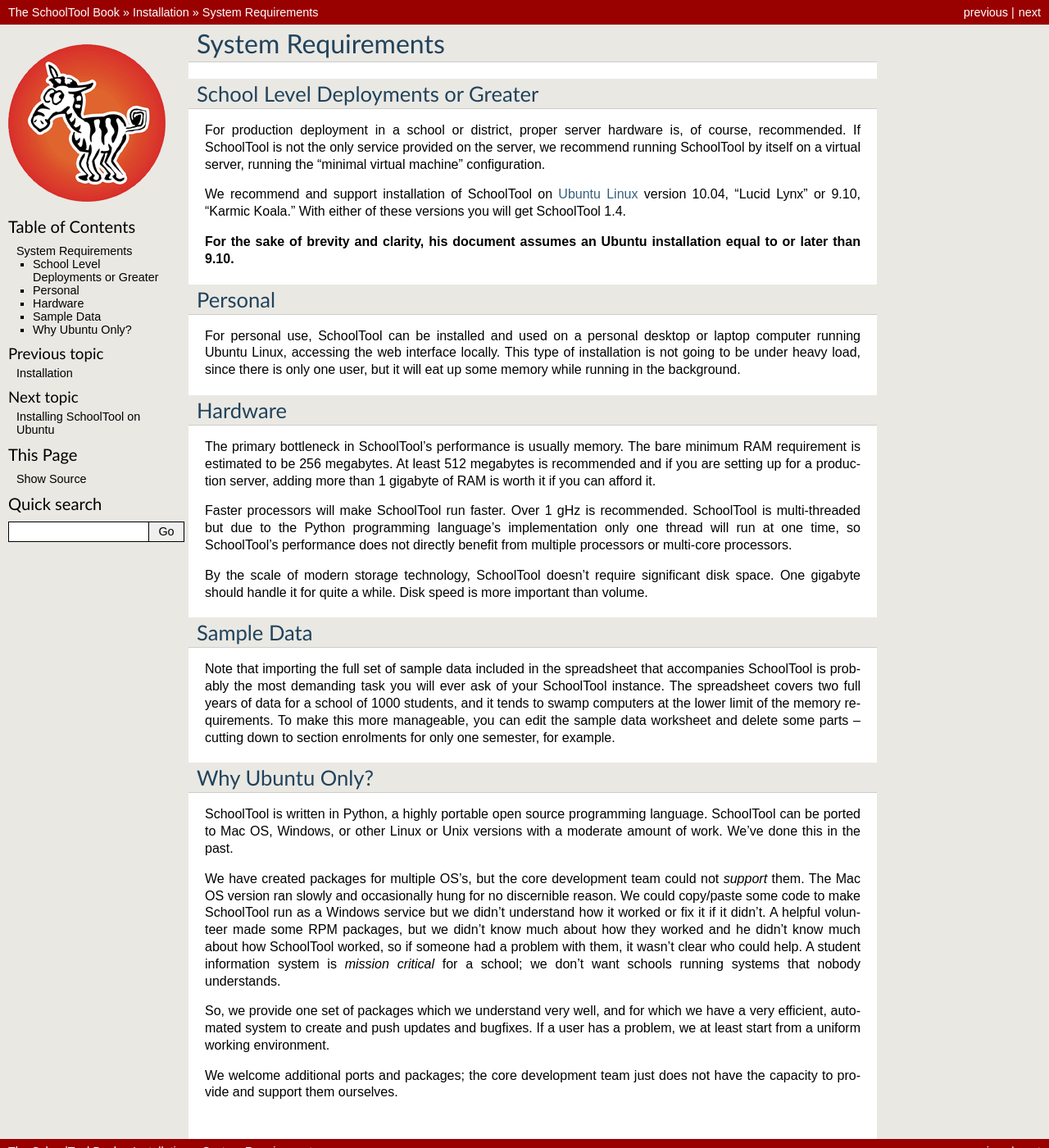
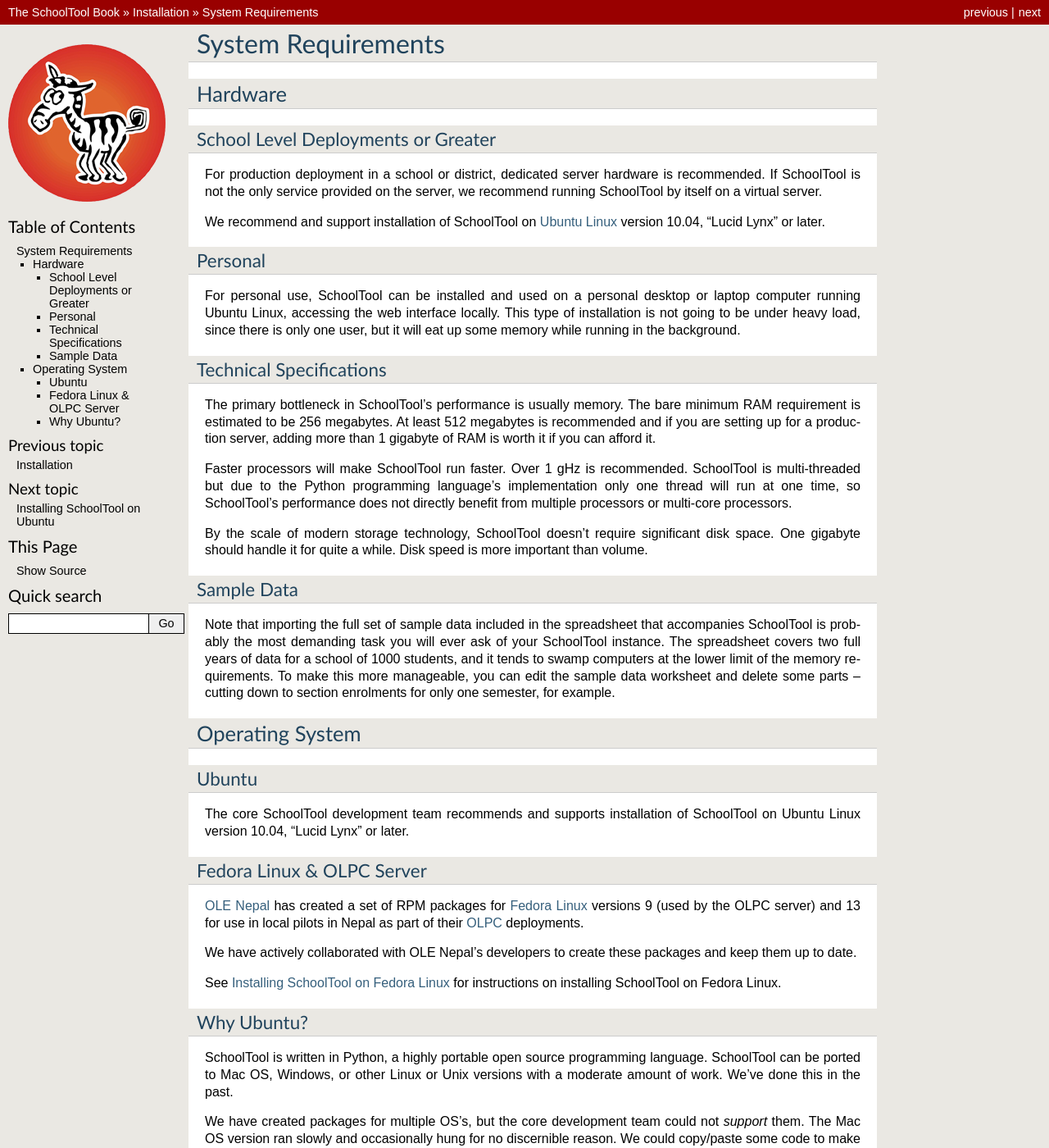
Before and after one commit to schooltool-project/schooltool-book, a Sphinx documentation site: the page built from source/system-requirements.rst, in a window 1280 px wide and 1400 px high. Shown: the whole window at 82% size. Built offline with Sphinx 7.4.7, drawn with Linux system fonts in a browser that asks for light colours; some of the changed text lies outside the part shown.

Commit message:
Added Fedora instructions and integrated them.

```diff
--- a/source/install.rst
+++ b/source/install.rst
@@ -42,3 +42,26 @@
    To create pdf reports, you currently need to enable the Ubuntu "multiverse" software repositories.  Go to the **System** menu, then **Administration** and select **Software Sources**.  Check the box that says **Software restricted by copyright or legal issues (multiverse)**.  You can also do this by uncommenting the multiverse entries in ``/etc/apt/sources.list``.
 
    Then ``sudo apt-get install msttcorefonts`` or install the ``msttcorefonts`` package via Synaptic.  We're working on replacing this with completely free and unencumbered fonts that will eliminate these extra steps.
+
+Controlling the Server
+----------------------
+
+Once you've installed the SchoolTool server, it will automatically start running and restart itself whenever you start the computer.  Thus, SchoolTool will be running in the background and available at http://localhost:7080 whenever you need it.
+
+The SchoolTool server process will take up some of your computer's memory.  Whether or not you will notice this depends on how much memory you have on your computer, which other applications you use, and how many applications and server processes you use at the same time.
+
+You can start and stop the process manually if you'd like::
+
+    $ sudo service schooltool-2009 stop
+    $ sudo service schooltool-2009 start
+
+Note that there can be a delay of 30 seconds to a minute between when you issue the start command and the prompt returns, and when SchoolTool's web interface is actually accessible from a browser.
+
+Or, if you are more used to init.d scripts you can still use::
+
+    $ sudo /etc/init.d/schooltool-2009 stop
+    $ sudo /etc/init.d/schooltool-2009 start
+
+**Note:** If you want to use SchoolTool over a network or the internet go to :ref:`remote`.
+
+.. _managepass:
--- a/source/system-requirements.rst
+++ b/source/system-requirements.rst
@@ -1,22 +1,23 @@
 System Requirements
 ===================
+
+Hardware
+++++++++
 
 School Level Deployments or Greater
 -----------------------------------
 
-For production deployment in a school or district, proper server hardware is, of course, recommended.  If SchoolTool is not the only service provided on the server, we recommend running SchoolTool by itself on a virtual server, running the "minimal virtual machine" configuration.
+For production deployment in a school or district, dedicated server hardware is recommended.  If SchoolTool is not the only service provided on the server, we recommend running SchoolTool by itself on a virtual server.
 
-We recommend and support installation of SchoolTool on `Ubuntu Linux <http://ubuntu.com>`_ version 10.04, "Lucid Lynx" or 9.10, "Karmic Koala."  With either of these versions you will get SchoolTool 1.4.
-
-**For the sake of brevity and clarity, his document assumes an Ubuntu installation equal to or later than 9.10.**
+We recommend and support installation of SchoolTool on `Ubuntu Linux <http://ubuntu.com>`_ version 10.04, "Lucid Lynx" or later.
 
 Personal
 --------
 
 For personal use, SchoolTool can be installed and used on a personal desktop or laptop computer running Ubuntu Linux, accessing the web interface locally.  This type of installation is not going to be under heavy load, since there is only one user, but it will eat up some memory while running in the background.
 
-Hardware
---------
+Technical Specifications
+------------------------
 
 The primary bottleneck in SchoolTool's performance is usually memory.  The bare minimum RAM requirement is estimated to be 256 megabytes.  At least 512 megabytes is recommended and if you are setting up for a production server, adding more than 1 gigabyte of RAM is worth it if you can afford it.
 
@@ -29,13 +30,28 @@
 
 Note that importing the full set of sample data included in the spreadsheet that accompanies SchoolTool is probably the most demanding task you will ever ask of your SchoolTool instance.  The spreadsheet covers two full years of data for a school of 1000 students, and it tends to swamp computers at the lower limit of the memory requirements.  To make this more manageable, you can edit the sample data worksheet and delete some parts -- cutting down to section enrolments for only one semester, for example.
 
-Why Ubuntu Only?
-----------------
+Operating System
+++++++++++++++++
+
+Ubuntu
+------
+
+The core SchoolTool development team recommends and supports installation of SchoolTool on Ubuntu Linux version 10.04, “Lucid Lynx” or later.
+
+Fedora Linux & OLPC Server
+--------------------------
+
+`OLE Nepal <http://www.olenepal.org>`_ has created a set of RPM packages for `Fedora Linux <http://fedoralinux.org>`_ versions 9 (used by the OLPC server) and 13 for use in local pilots in Nepal as part of their `OLPC <http://laptop.org>`_ deployments.
+
+We have actively collaborated with OLE Nepal's developers to create these packages and keep them up to date.
+
+See :ref:`Fedora` for instructions on installing SchoolTool on Fedora Linux.
+
+Why Ubuntu?
+-----------
 
 SchoolTool is written in Python, a highly portable open source programming language.  SchoolTool can be ported to Mac OS, Windows, or other Linux or Unix versions with a moderate amount of work.  We've done this in the past.
 
-We have created packages for multiple OS's, but the core development team could not *support* them.  The Mac OS version ran slowly and occasionally hung for no discernible reason.  We could copy/paste some code to make SchoolTool run as a Windows service but we didn't understand how it worked or fix it if it didn't.  A helpful volunteer made some RPM packages, but we didn't know much about how they worked and he didn't know much about how SchoolTool worked, so if someone had a problem with them, it wasn't clear who could help.  A student information system is *mission critical* for a school; we don't want schools running systems that nobody understands.
-
-So, we provide one set of packages which we understand very well, and for which we  have a very efficient, automated system to create and push updates and bugfixes.  If a user has a problem, we at least start from a uniform working environment.
+We have created packages for multiple OS's, but the core development team could not *support* them.  The Mac OS version ran slowly and occasionally hung for no discernible reason.  We could copy/paste some code to make SchoolTool run as a Windows service, but we didn't understand how it worked or fix it if it didn't.  A student information system is *mission critical* for a school; we don't want schools running systems that nobody is responsible for fixing.
 
 We welcome additional ports and packages; the core development team just does not have the capacity to provide and support them ourselves.
```
Also changed, not shown: source/fedora.rst (added, +34 -0 lines), source/setup-initial.rst (+0 -23 lines).
